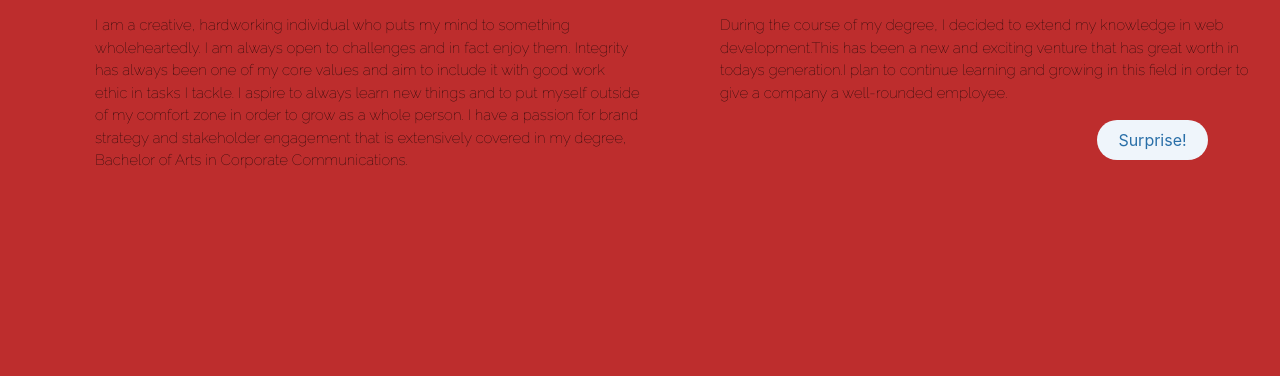
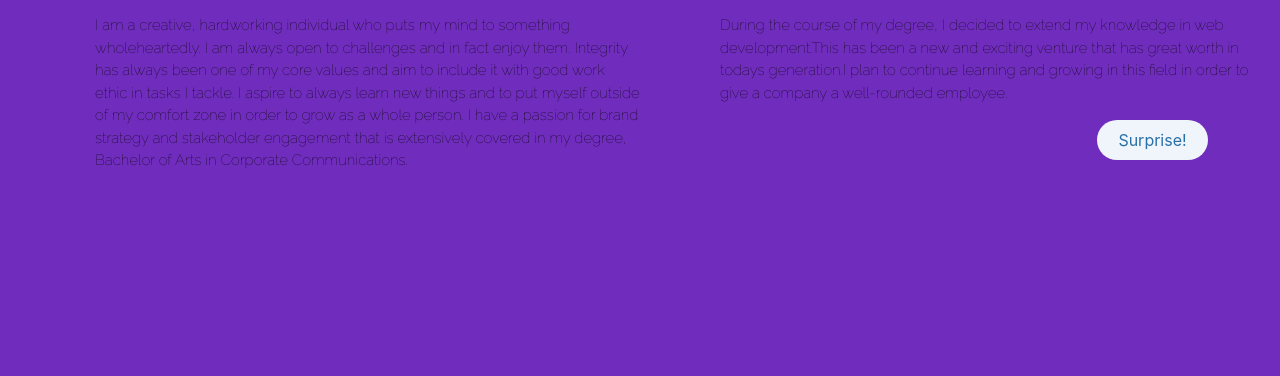
Before and after one commit to Ruth-Ann-Hoatson/portfolio, a plain HTML site: page index.html in a window 1280 px wide. Shown: the part 197-573 px from the top of the page. Drawn offline with nearby package versions, Linux system fonts and the light colour scheme.

Commit message:
second push

```diff
--- a/app.css
+++ b/app.css
@@ -4,7 +4,7 @@ body{
 
 }
 
- .main_background{background-color:rgb(189, 45, 45);}/*207, 174, 174 */
+ .main_background{background-color:rgb(112, 45, 189);}/*207, 174, 174 */
 
 ul{
     list-style-type: none;
```
